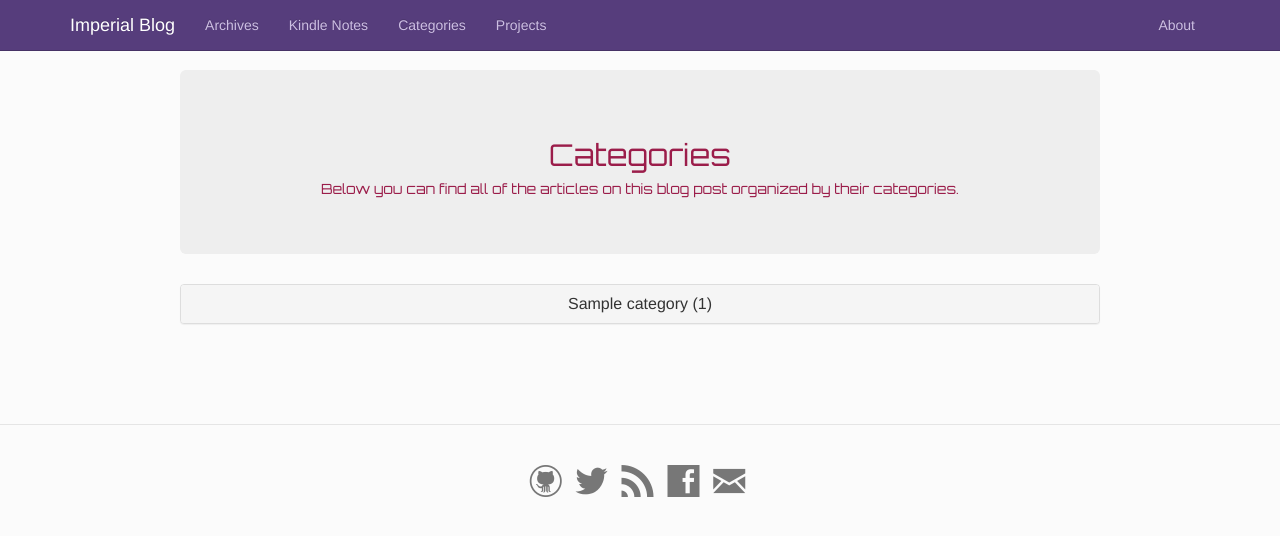
After one commit to canibanoglu/imperial-blog, a Django app: template templates/blog/categories_list.html in a window 1280 px wide. The commit adds this page. Shown: the top 536 px of the page. Run offline with Django 3.2, Linux system fonts and the light colour scheme; the template is opened without the code that fills it: values that come from a table or form of the project are taken from there, others are empty; tables that the repository leaves empty hold one stand-in row (values such as "Sample post"); parts of the project's set-up code (start-up, migrations or seed data) failed here and were passed over; some web fonts are replaced.

Commit message:
Added Categories and included the bootstrap.min.js file in blog/base.html

```diff
--- a/blog/admin.py
+++ b/blog/admin.py
@@ -1,7 +1,11 @@
 from django.contrib import admin
-from blog.models import BlogPost
+from blog.models import BlogPost, Category
 
 class BlogPostAdmin(admin.ModelAdmin):
     prepopulated_fields = {'slug': ('title',)}
 
+class CategoryAdmin(admin.ModelAdmin):
+    prepopulated_fields = {'slug': ('name',)}
+
 admin.site.register(BlogPost, BlogPostAdmin)
+admin.site.register(Category, CategoryAdmin)
--- a/blog/models.py
+++ b/blog/models.py
@@ -2,6 +2,30 @@ from django.db import models
 from django.utils.text import slugify
 
 # Create your models here.
+
+class Category(models.Model):
+    class Meta:
+        verbose_name_plural = "Categories"
+
+    name = models.CharField(max_length=255)
+    slug = models.SlugField()
+
+    def save(self, *args, **kwargs):
+        if not self.id:
+            self.slug = slugify(self.name)
+        super(Category, self).save(*args, **kwargs)
+
+    @property
+    def get_posts(self):
+        return BlogPost.objects.filter(category=self)
+
+    @property
+    def post_count(self):
+        return BlogPost.objects.filter(category=self).count()
+
+    def __unicode__(self):
+        return "<Category: %s>" % self.name
+
 
 class BlogPost(models.Model):
     title = models.CharField(max_length=255)
@@ -12,6 +36,7 @@ class BlogPost(models.Model):
     date = models.DateField(auto_now_add=True)
     slug = models.SlugField()
     description = models.CharField(max_length=500, blank=True)
+    category = models.ForeignKey(Category, null=True)
 
     def save(self, *args, **kwargs):
         if not self.id:
--- a/blog/urls.py
+++ b/blog/urls.py
@@ -8,4 +8,5 @@ urlpatterns = patterns('',
         url(r'^read/(?P<slug>[-\w]+)/$', views.read_article, name='read_article'),
         url(r'^archives/$', views.archives, name="archives"),
         url(r'^feed/$', LatestEntriesFeed(), name="feed"),
+        url(r'^categories/$', views.categories, name="categories"),
         )
--- a/templates/blog/base.html
+++ b/templates/blog/base.html
@@ -9,6 +9,7 @@
         <link rel="stylesheet" href="{% static 'css/galactic.css' %}">
         <link href='http://fonts.googleapis.com/css?family=Trade+Winds|Waiting+for+the+Sunrise|Orbitron|Rock+Salt|Montserrat+Subrayada:400,700|Slackey' rel='stylesheet' type='text/css'>
         <link rel="stylesheet" href="{% static 'css/elusive-webfont.css' %}">
+        <script src="{% static 'js/bootstrap.min.js' %}"></script>
         <script>
           (function(i,s,o,g,r,a,m){i['GoogleAnalyticsObject']=r;i[r]=i[r]||function(){
             (i[r].q=i[r].q||[]).push(arguments)},i[r].l=1*new Date();a=s.createElement(o),
@@ -42,13 +43,18 @@
                             <a href="{% url 'kindle_notes:books_index' %}">Kindle Notes</a>
                         </li>
                         <li>
-                            <a href="#">Projects</a>
+                            <a href="{% url 'blog:categories' %}">Categories</a>
                         </li>
                         <li>
-                            <a href="#">Categories</a>
+                            <a href="#">Projects</a>
                         </li>
                     </ul>
                     <ul class="nav navbar-nav navbar-right">
+                        {% if user.is_authenticated %}
+                        <li>
+                            <a href="{% url 'admin:index' %}">Sidious</a>
+                        </li>
+                        {% endif %}
                         <li>
                             <a href="{% url 'blog:about' %}">About</a>
                         </li>
--- /dev/null
+++ b/templates/blog/categories_list.html
@@ -0,0 +1,38 @@
+{% extends 'blog/base.html' %}
+{% load static %}
+
+{% block content %}
+<div class="container">
+    <div class="col-xs-12 col-sm-10 col-md-10 col-lg-10 col-md-offset-1 col-sm-offset-1 col-lg-offset-1">
+        <div class="jumbotron article-container">
+            <h2 class="text-center">Categories</h2>
+            <h5 class="text-center">Below you can find all of the articles on this blog post organized
+                by their categories.</h6>
+        </div>
+    {% for category in categories %}
+        <div class="panel-group" id="accordion">
+            <div class="panel panel-default">
+                <div class="panel-heading">
+                    <h3 class="panel-title text-center">
+                        <a data-toggle="collapse" data-parent="#accrdion" href="#{{ category.name }}">
+                            {{ category.name }} ({{ category.post_count }})
+                        </a>
+                    </h3>
+                </div>
+                <div id="{{ category.name }}" class="panel-collapse collapse">
+                    <div class="panel-body">
+                        {% for post in category.get_posts %}
+                        <li>
+                            <a href="/read/{{ post.slug }}" class="article-index-link">
+                                <h5 class="text-center">{{ post.title}}</h5>
+                            </a>
+                        </li>
+                        {% endfor %}
+                    </div>
+                </div>
+            </div>
+        </div>
+    {% endfor %}
+    </div>
+</div>
+{% endblock %}
--- a/templates/blog/index.html
+++ b/templates/blog/index.html
@@ -19,6 +19,7 @@
                             <h1>{{ article.title }}</h1>
                         </a>
                         <h6 class="text-muted">Published on: <small>{{ article.date }}</small></h6>
+                        <h6 class="text-muted">Category: <small>{{ article.category.name }}</small></h6>
                         <hr />
                         {{ article.content|mdparagraph|safe }}
                         <a href="{% url 'blog:read_article' article.slug %}"><h6 class="text-right text-muted">Read on...</h6></a>
```
Also changed, not shown: blog/views.py (+13 -1 lines), templates/blog/category_archive.html (added, +19 -0 lines), blog/migrations/0005_auto__add_category__add_field_blogpost_category.py (added).
